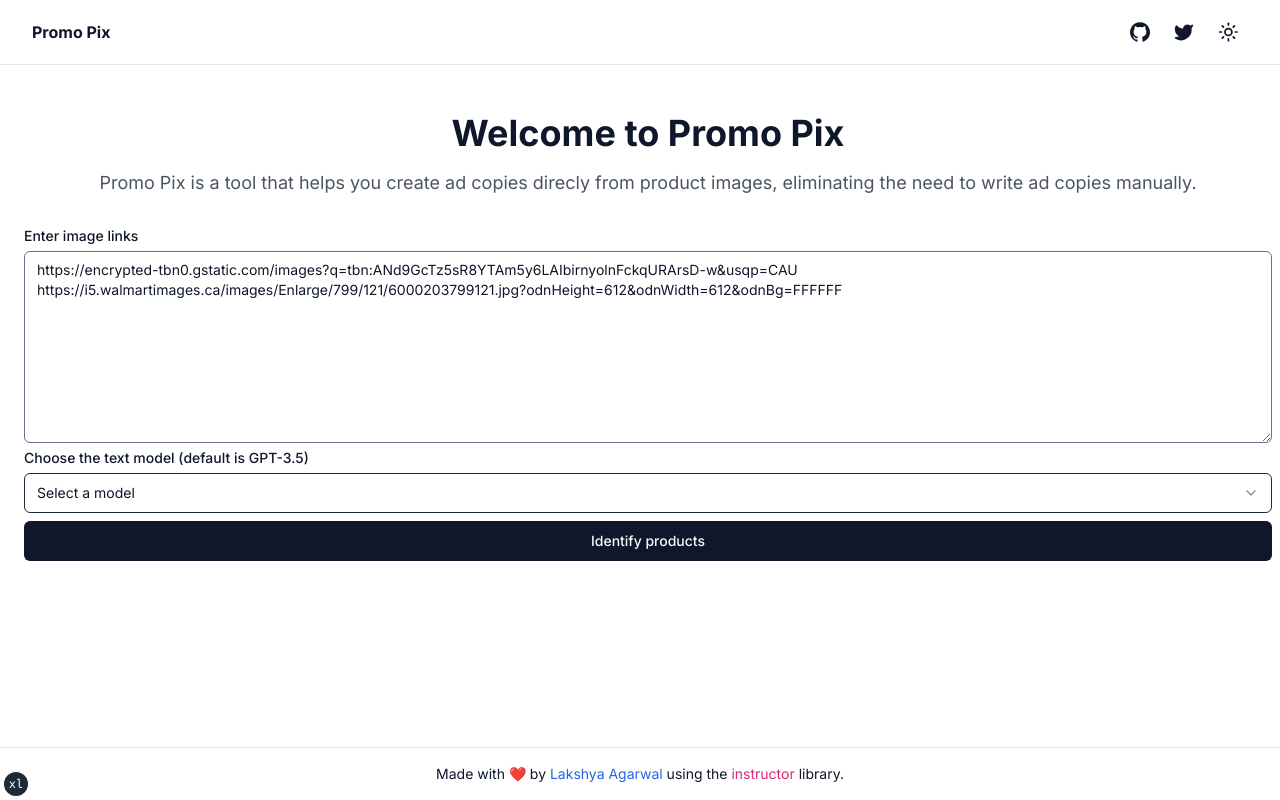
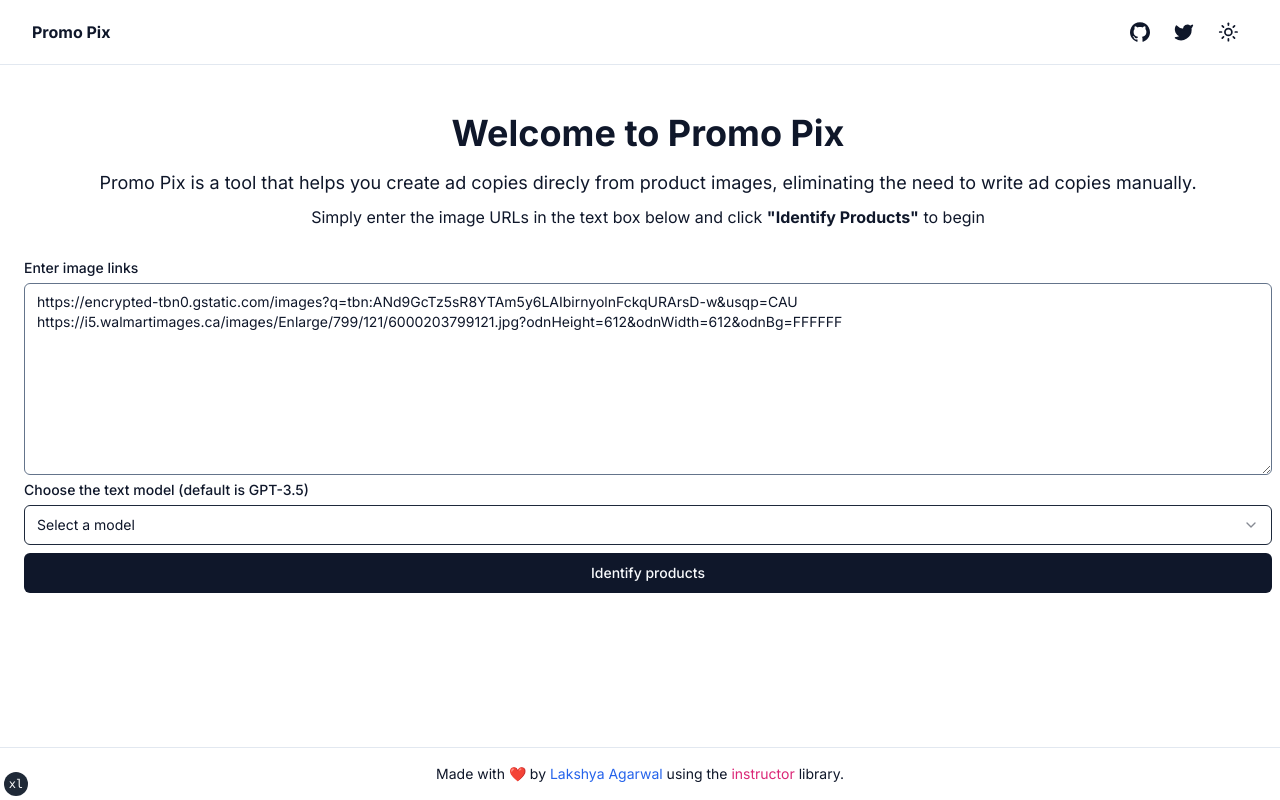
Before and after one commit to lakshyaag/image-to-ad-copy, a Next.js app in the folder promo_pix/: page / in a window 1280 px wide. Built offline with nearby package versions, Linux system fonts and the light colour scheme.

Commit message:
minor formatting

```diff
--- a/promo_pix/components/landing.tsx
+++ b/promo_pix/components/landing.tsx
@@ -55,7 +55,12 @@
     <div className="flex flex-col items-center py-2 sm:flex sm:flex-1 sm:items-center sm:justify-center">
       <Toaster />
       <h1 className="mb-4 text-4xl font-bold">Welcome to {siteConfig.name}</h1>
-      <p className="mb-4 text-lg text-gray-600">{siteConfig.description}</p>
+      <p className="mb-2 text-lg">{siteConfig.description}</p>
+      <p className="text-md mb-4">
+        Simply enter the image URLs in the text box below and click{" "}
+        <span className="font-bold">&quot;Identify Products&quot;</span> to
+        begin
+      </p>
       <div className="m-4 grid w-full gap-2">
         <Label htmlFor="image-links">Enter image links</Label>
         <Textarea
```
